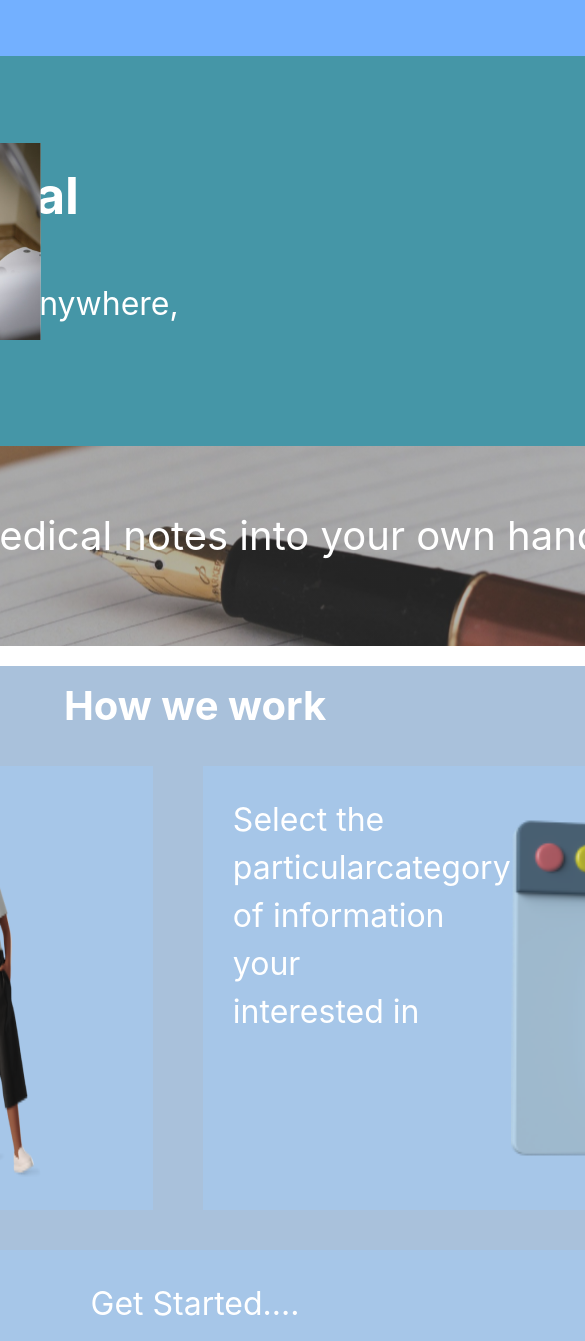
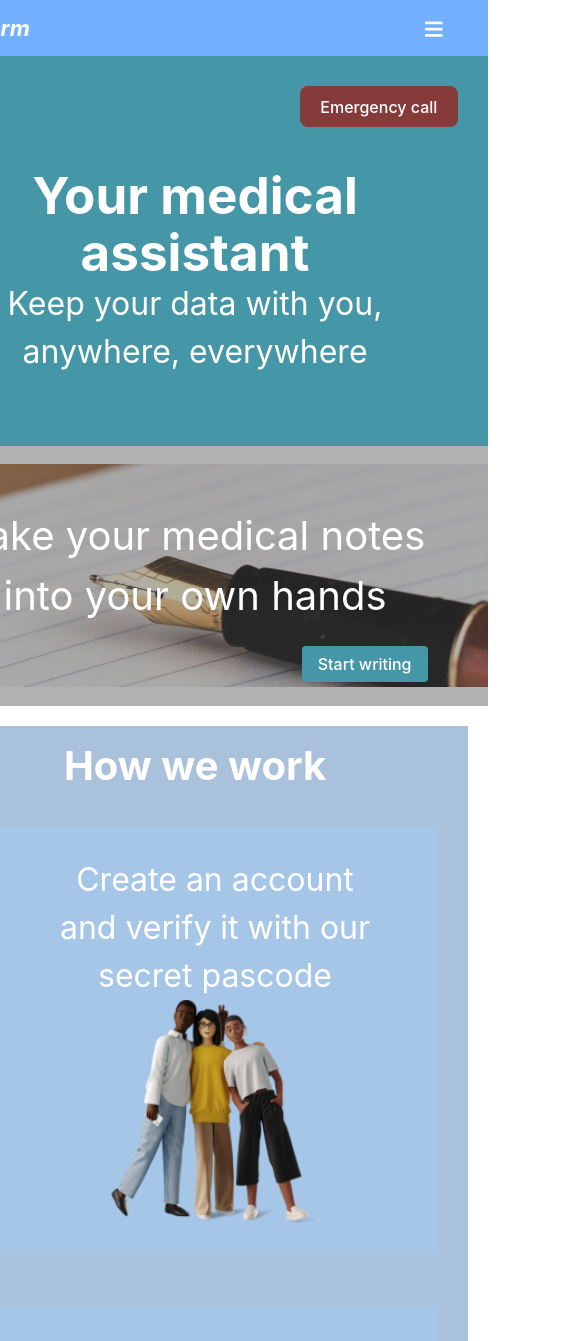
Before and after one commit to Timfx1/RediProjekt, a React (Vite) app: page / in a window 390 px wide. Shown: the top 1341 px of the page, 585 px wide, since content can reach past the window. Built offline with nearby package versions, Linux system fonts and the light colour scheme; data requests are answered from the project's data file.

Commit message:
Added CSS and made it more responsive

```diff
--- a/src/App.css
+++ b/src/App.css
@@ -215,3 +215,29 @@ h1{
   text-decoration: underline;
 
 }
+
+
+@media (max-width:768px) {
+  body {
+    margin: 0 auto;
+    padding: 0;
+    height: 100vh;
+    text-align: center;
+  }
+  .childDiv, .motherdiv, .hjg {
+   flex-direction: column;
+  }
+  .childDiv{
+    width: 100%;
+  }
+  .othermiddlepic, .middlepic {
+    display: none;
+  }
+  #toppurple{
+    margin-left: 0;
+    width:100%;
+  }
+  .bottomContact{
+    flex-direction: column;
+  }
+}
--- a/src/Pages/newEntry.css
+++ b/src/Pages/newEntry.css
@@ -86,3 +86,12 @@ color: #4596A7;
     display: flex;
     justify-content: space-between;
 }
+@media (max-width:768px) {
+    .mainDiv{
+        flex-direction: column;
+    }
+    .ChildDiv{
+        width: 100%;
+    }
+
+}
--- a/src/components/NavBar.jsx
+++ b/src/components/NavBar.jsx
@@ -15,10 +15,10 @@ export default function NavBar() {
   const MobileMenu = () => {
     return (
       <div className={'mobile-menu'}>
-        <Link to="#home" onClick={toggleMobileMenu}>Home</Link>
-        <Link to='#news' onClick={toggleMobileMenu}>Entries</Link>
-        <Link to='#shop' onClick={toggleMobileMenu}>Show Entries</Link>
-        <Link to='#contact' onClick={toggleMobileMenu}>Locate</Link>
+        <Link to="/" onClick={toggleMobileMenu}>Home</Link>
+        <Link to='/NewEntry' onClick={toggleMobileMenu}>Entries</Link>
+        <Link to='/ShowEntries' onClick={toggleMobileMenu}>Show Entries</Link>
+        <Link to='/Contact' onClick={toggleMobileMenu}>Locate</Link>
       </div>
     );
   };
```
Also changed, not shown: src/Pages/Contact.jsx (+28 -14 lines).
